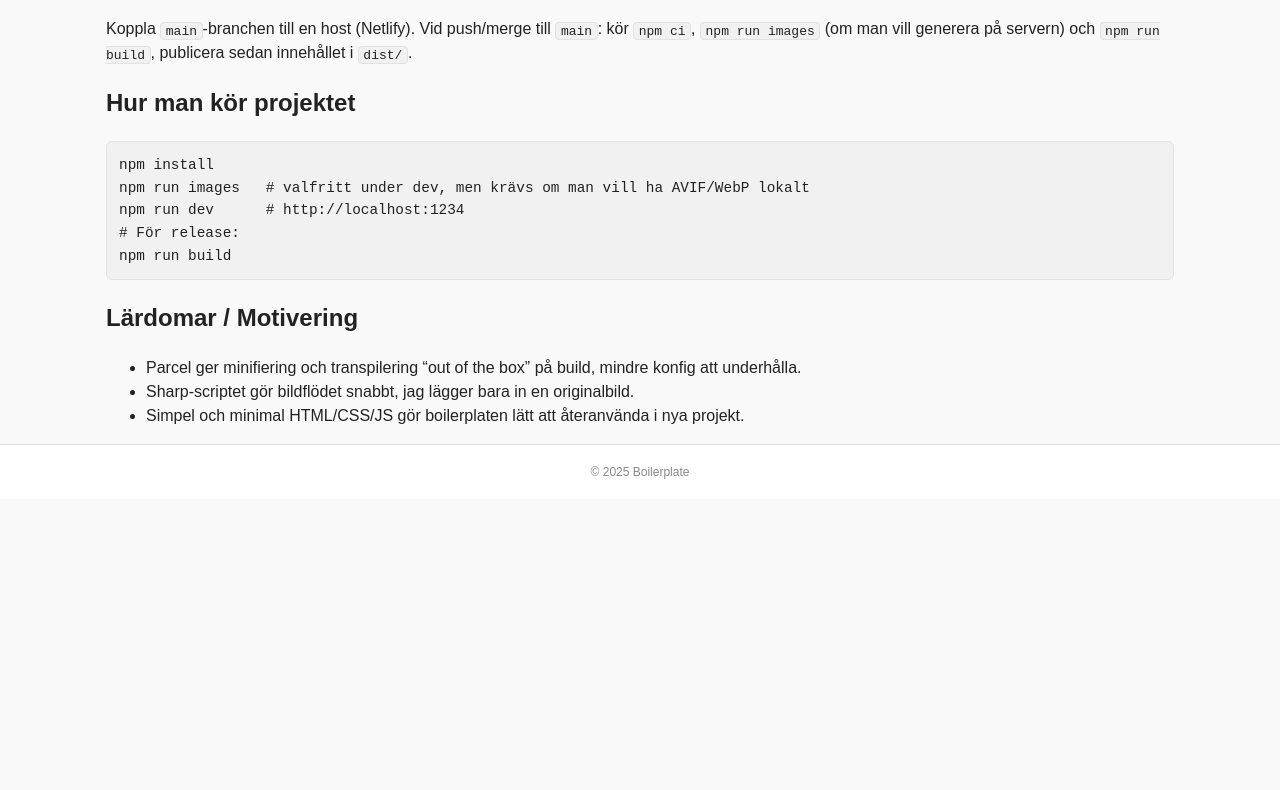
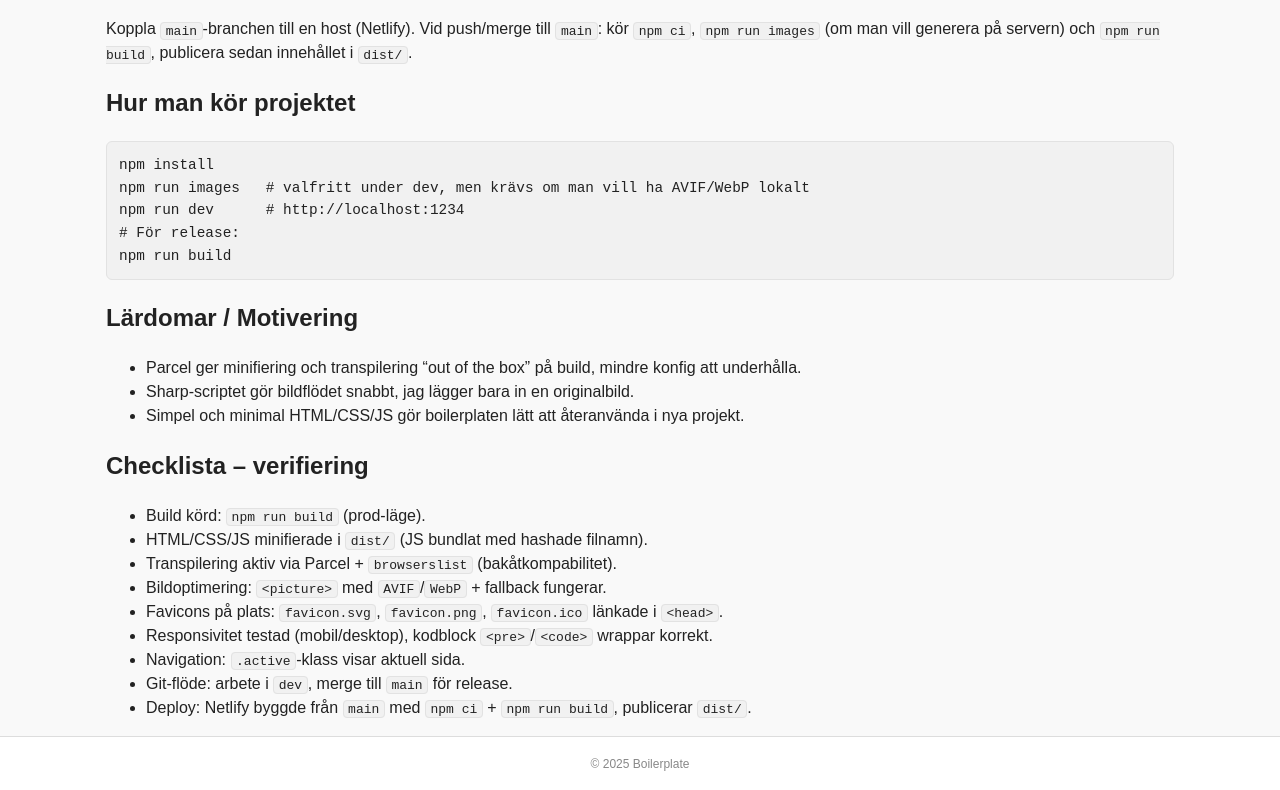
Before and after one commit to iShotHarambe123/boilerplate, a website built with Parcel: page src/process.html in a window 1280 px wide. Shown: the part 1700-2490 px from the top of the page. Before the commit the page ends 2199 px from the top, so only its background shows below. Built offline with nearby package versions, Linux system fonts and the light colour scheme.

Commit message:
docs(process): add verification checklist; chore(config): set browserslist to 'defaults, not IE 11' for transpilation

```diff
--- a/package.json
+++ b/package.json
@@ -7,7 +7,8 @@
     "build": "parcel build src/index.html",
     "test": "echo \"Error: no test specified\" && exit 1",
     "images": "node optimize-images.js",
-    "dev": "parcel src/index.html"
+    "dev": "parcel src/index.html",
+    "favicon": "node convert-favicon.js"
   },
   "keywords": [],
   "author": "",
@@ -16,6 +17,7 @@
   "devDependencies": {
     "parcel": "^2.15.4"
   },
+  "browserslist": ["defaults","not IE 11"],
   "dependencies": {
     "sharp": "^0.34.3"
   }
--- a/src/process.html
+++ b/src/process.html
@@ -127,7 +127,25 @@ npm run build</code></pre>
                 <li>Sharp-scriptet gör bildflödet snabbt, jag lägger bara in en originalbild.</li>
                 <li>Simpel och minimal HTML/CSS/JS gör boilerplaten lätt att återanvända i nya projekt.</li>
             </ul>
+
+            <h2>Checklista – verifiering</h2>
+            <ul>
+                <li>Build körd: <code>npm run build</code> (prod-läge).</li>
+                <li>HTML/CSS/JS minifierade i <code>dist/</code> (JS bundlat med hashade filnamn).</li>
+                <li>Transpilering aktiv via Parcel + <code>browserslist</code> (bakåtkompabilitet).</li>
+                <li>Bildoptimering: <code>&lt;picture&gt;</code> med <code>AVIF</code>/<code>WebP</code> + fallback
+                    fungerar.</li>
+                <li>Favicons på plats: <code>favicon.svg</code>, <code>favicon.png</code>, <code>favicon.ico</code>
+                    länkade i <code>&lt;head&gt;</code>.</li>
+                <li>Responsivitet testad (mobil/desktop), kodblock <code>&lt;pre&gt;</code>/<code>&lt;code&gt;</code>
+                    wrappar korrekt.</li>
+                <li>Navigation: <code>.active</code>-klass visar aktuell sida.</li>
+                <li>Git-flöde: arbete i <code>dev</code>, merge till <code>main</code> för release.</li>
+                <li>Deploy: Netlify byggde från <code>main</code> med <code>npm ci</code> + <code>npm run build</code>,
+                    publicerar <code>dist/</code>.</li>
+            </ul>
         </section>
+
     </main>
 
     <footer class="footer">
```
